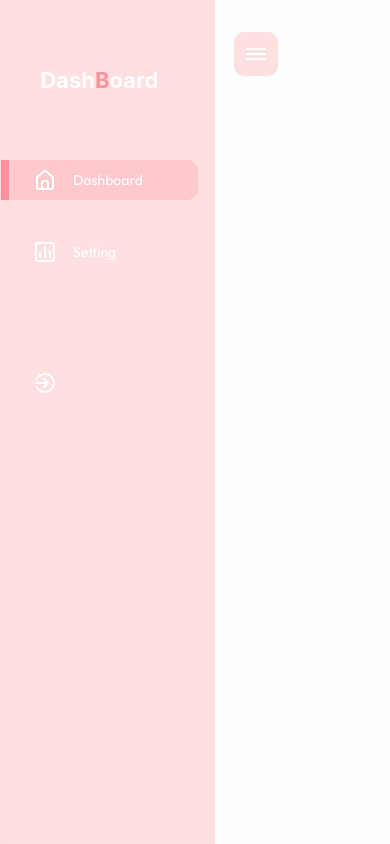
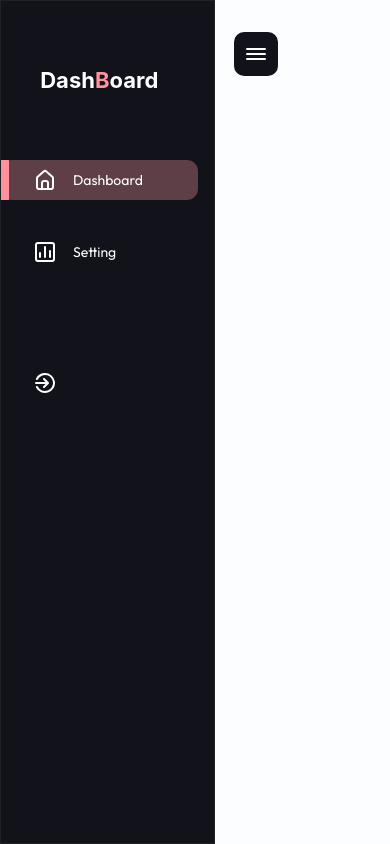
Before and after one commit to iamrealfarhanbd/b2bDashboard, a React (Create React App) app: page / in a window 390 px wide. Built offline with nearby package versions, Linux system fonts and the light colour scheme.

Commit message:
dashboard layout ready

```diff
--- a/src/Components/Dashboard/Sidebar.css
+++ b/src/Components/Dashboard/Sidebar.css
@@ -94,7 +94,6 @@
     .sidebar{
       position: fixed;
       z-index: 9;
-      background: #ffe0e0;
       width: 55%;
       padding-right: 1rem;
       height: 100%;
@@ -114,7 +113,7 @@
       position: fixed;
       top: 2rem;
       left:60%;
-      background:#ffe0e0;
+      background:#12131A;
       padding:10px;
       border-radius: 10px;
       z-index: 9;
```
